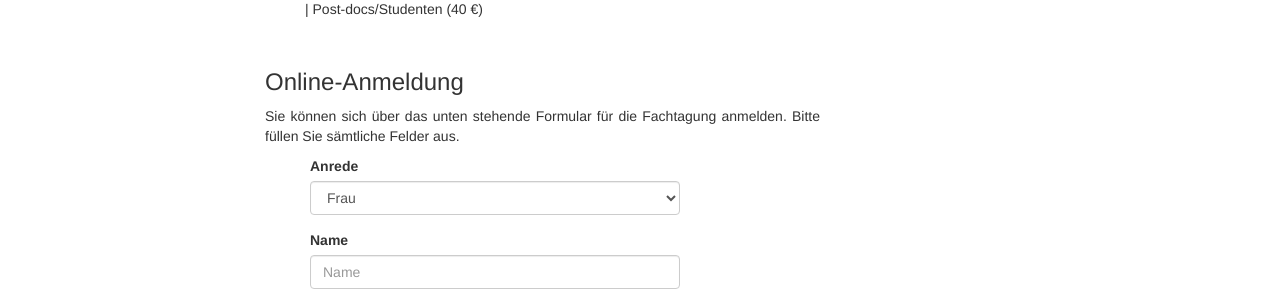
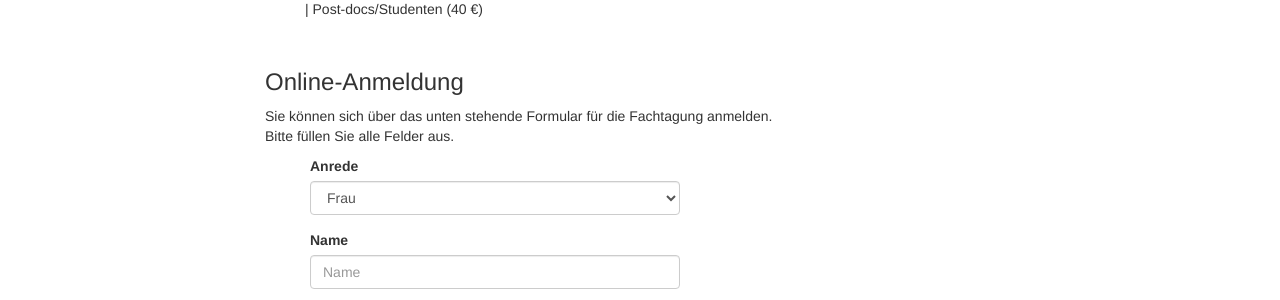
Before and after one commit to susedev/test, a Jekyll site: the page built from anmeldung.html, in a window 1280 px wide. Shown: the part 354-654 px from the top of the page. Built offline with Jekyll 4.4.1, drawn with Linux system fonts in a browser that asks for light colours; nearby versions of some CDN libraries.

Commit message:
Edit from JekyllCMS

```diff
--- a/anmeldung.html
+++ b/anmeldung.html
@@ -13,7 +13,8 @@ title: Anmeldung
 
 <h3>Online-Anmeldung</h3>
 
-<p style="text-align: justify;">Sie k&ouml;nnen sich &uuml;ber das unten stehende Formular f&uuml;r die Fachtagung anmelden. Bitte f&uuml;llen Sie s&auml;mtliche Felder aus.</p>
+<p style="text-align: justify;">Sie k&ouml;nnen sich &uuml;ber das unten stehende Formular f&uuml;r die Fachtagung anmelden.<br />
+Bitte f&uuml;llen Sie alle Felder aus.</p>
 
 <div class="container" style="width:400px; margin-left: 30px; ">
 <form>
```
